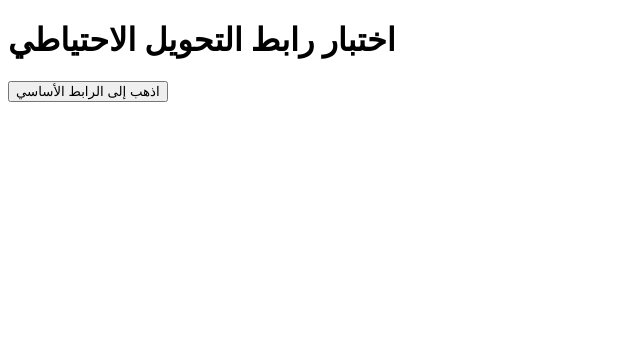
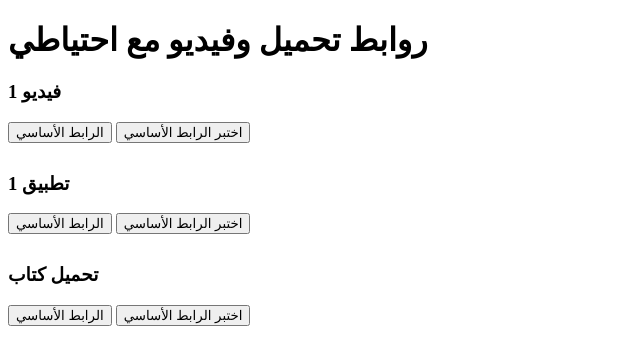
Before and after one commit to ABSteamo/redirect, a plain HTML site: page index.html in a window 1280 px wide. Shown: the whole page, without its empty margins (0-640 px from the left). Drawn offline with Linux system fonts and the light colour scheme.

Commit message:
Update index.html

```diff
--- a/index.html
+++ b/index.html
@@ -2,38 +2,67 @@
 <html lang="ar">
 <head>
   <meta charset="UTF-8">
-  <title>اختبار الرابط الاحتياطي</title>
+  <title>روابط متعددة مع احتياطي</title>
   <style>
-    #fallbackBtn { display: none; margin-top: 10px; }
-    #iframeArea { display: none; }
+    .item { margin-bottom: 30px; }
+    .fallbackBtn { display: none; margin-top: 10px; }
+    .iframeArea { display: none; }
   </style>
 </head>
 <body>
-  <h1>اختبار رابط التحويل الاحتياطي</h1>
-  <button id="mainBtn" onclick="tryMainLink(https://youtu.be/8C-5M5FSEis?si=zpeJv9TvWY16bN9N)">اذهب إلى الرابط الأساسي</button>
-  <button id="fallbackBtn" onclick="window.location.href='https://youtu.be/8C-5M5FSEis?si=zpeJv9TvWY16bN9N'">اذهب إلى الرابط الاحتياطي</button>
-  <iframe id="iframeArea"></iframe>
+  <h1>روابط تحميل وفيديو مع احتياطي</h1>
+  <div id="links"></div>
   <script>
-    function tryMainLink() {
-      // أخفي زر الرابط الأساسي وأظهر الـ iframe لمحاولة التحميل
-      document.getElementById('mainBtn').style.display = 'none';
-      var iframe = document.getElementById('iframeArea');
-      iframe.src = 'https://الرابط-الأساسي.com';
-      iframe.style.display = 'block';
+    // قائمة الروابط (أضف ما تريد هنا!)
+    const items = [
+      {
+        name: "فيديو 1",
+        main: "https://example.com/video1",
+        fallback: "https://backup.com/video1"
+      },
+      {
+        name: "تطبيق 1",
+        main: "https://example.com/app1",
+        fallback: "https://backup.com/app1"
+      },
+      {
+        name: "تحميل كتاب",
+        main: "https://example.com/book",
+        fallback: "https://backup.com/book"
+      }
+      // أضف المزيد بنفس الطريقة
+    ];
 
-      // إذا لم يتم تحميل الصفحة خلال 5 ثواني، أظهر زر الرابط الاحتياطي
-      var fallbackTimer = setTimeout(function() {
-        document.getElementById('fallbackBtn').style.display = 'inline-block';
-        alert("الرابط الأساسي لم يتم تحميله، جرب الرابط الاحتياطي!");
+    function tryMainLink(mainUrl, fallbackBtn, iframeArea) {
+      iframeArea.src = mainUrl;
+      iframeArea.style.display = 'block';
+      fallbackBtn.style.display = 'none';
+      // إذا لم يتم التحميل خلال 5 ثواني، أظهر زر الاحتياطي
+      setTimeout(() => {
+        fallbackBtn.style.display = 'inline-block';
       }, 5000);
-
-      // إذا تم تحميل الصفحة بنجاح داخل iframe، أخفي زر الاحتياطي (بعض المواقع قد تمنع إظهار الحدث بسبب السياسات)
-      iframe.onload = function() {
-        clearTimeout(fallbackTimer);
-        // يمكنك هنا التحويل مباشرة أو إعطاء إشعار بالنجاح
-        alert("تم تحميل الرابط الأساسي بنجاح!");
+      iframeArea.onload = function() {
+        fallbackBtn.style.display = 'none';
       };
     }
+
+    // بناء العناصر في الصفحة
+    const container = document.getElementById('links');
+    items.forEach(item => {
+      const div = document.createElement('div');
+      div.className = 'item';
+      div.innerHTML = `
+        <h3>${item.name}</h3>
+        <button onclick="window.open('${item.main}', '_blank');">الرابط الأساسي</button>
+        <button class="fallbackBtn" onclick="window.open('${item.fallback}', '_blank');">الرابط الاحتياطي</button>
+        <button onclick="tryMainLink('${item.main}', this.nextElementSibling, this.nextElementSibling.nextElementSibling)">اختبر الرابط الأساسي</button>
+        <iframe class="iframeArea"></iframe>
+      `;
+      container.appendChild(div);
+    });
+
+    // تعريف الدالة في النطاق العام
+    window.tryMainLink = tryMainLink;
   </script>
 </body>
 </html>
```
